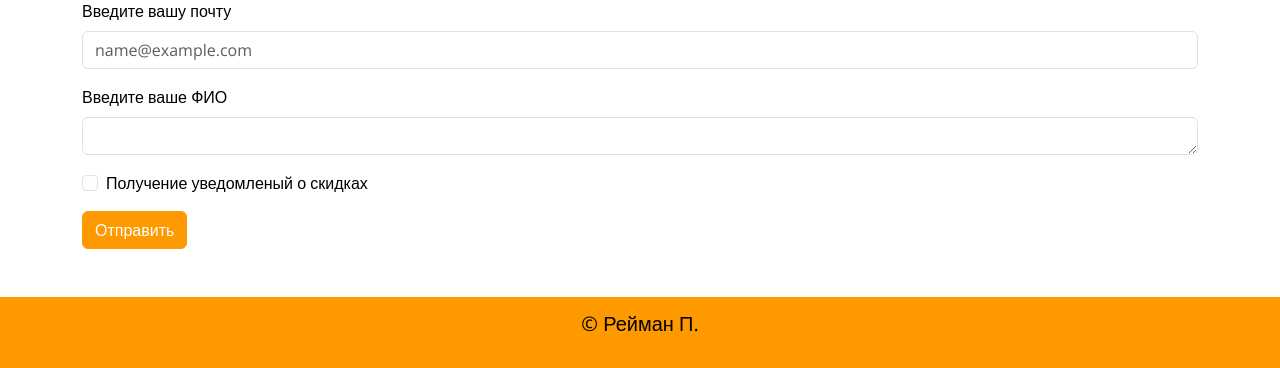
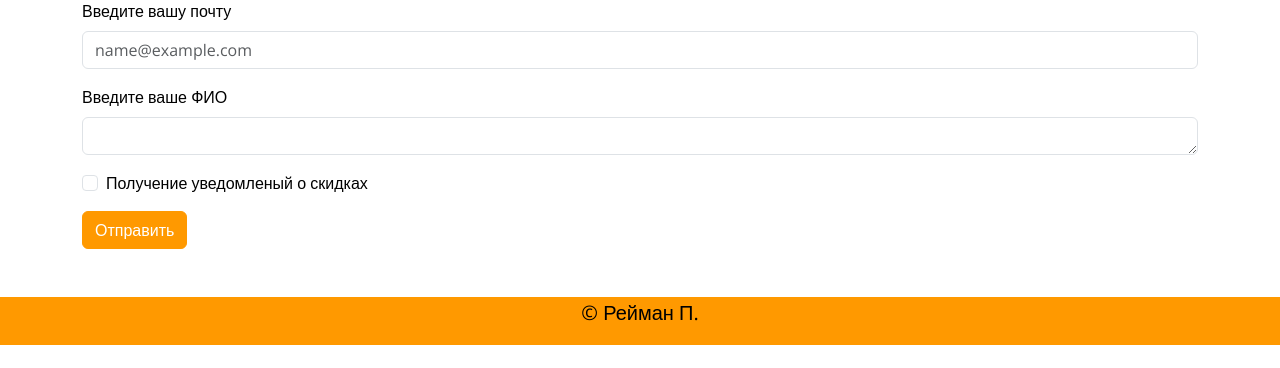
Before and after one commit to PavelReiman/PavelReiman.github.io, a PHP site: page /Proect/index.html in a window 1280 px wide. Shown: the part 2530-2898 px from the top of the page. After the commit the page ends 2875 px from the top, so only its background shows below. Run offline with PHP 8.4, Linux system fonts and the light colour scheme.

Commit message:
Update style.css

```diff
--- a/Proect/assets/css/style.css
+++ b/Proect/assets/css/style.css
@@ -1394,7 +1394,7 @@ button.btn-primary {
 --------------------------------------------------------------*/
 #footer {
   background: #ff9900;
-  padding: 1%;
+  padding: 1PX;
   color: #000000;
   font-size: 20px;
 }
```
